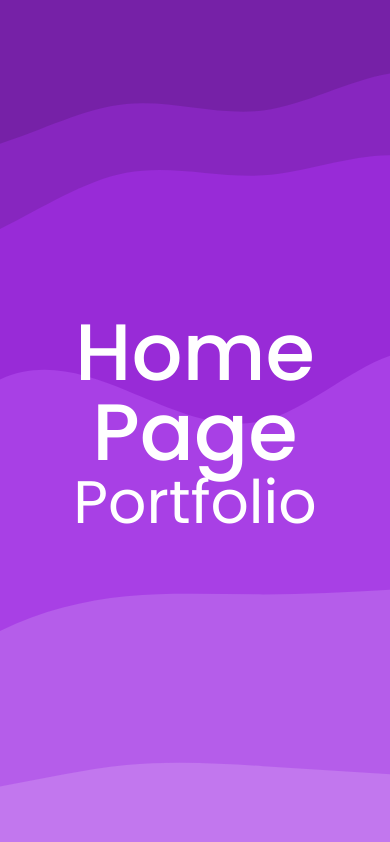
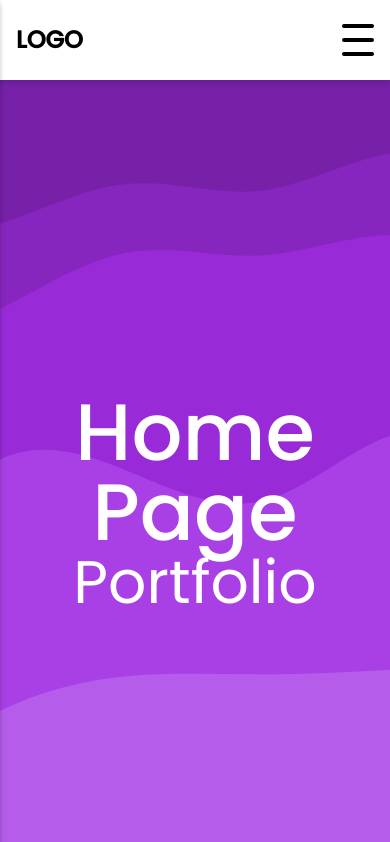
Before and after one commit to chocomilku/EmpTechQ2Portfolio, a Next.js app: page / in a window 390 px wide. Shown: the top 842 px of the page. Built offline with nearby package versions, Linux system fonts and the light colour scheme.

Commit message:
yoinked some navbar i found on the internet. will change it

```diff
--- /dev/null
+++ b/components/Navbar.tsx
@@ -0,0 +1,91 @@
+import { useState } from "react";
+
+function NavLink({ to, children }) {
+	return (
+		<a href={to} className={`mx-4`}>
+			{children}
+		</a>
+	);
+}
+
+function MobileNav({ open, setOpen }) {
+	return (
+		<div
+			className={`absolute top-0 left-0 h-screen w-screen bg-white transform ${
+				open ? "-translate-x-0" : "-translate-x-full"
+			} transition-transform duration-300 ease-in-out filter drop-shadow-md `}>
+			<div className="flex items-center justify-center filter drop-shadow-md bg-white h-20">
+				{" "}
+				{/*logo container*/}
+				<a className="text-xl font-semibold" href="/">
+					LOGO
+				</a>
+			</div>
+			<div className="flex flex-col ml-4">
+				<a
+					className="text-xl font-medium my-4"
+					href="/about"
+					onClick={() =>
+						setTimeout(() => {
+							setOpen(!open);
+						}, 100)
+					}>
+					About
+				</a>
+				<a
+					className="text-xl font-normal my-4"
+					href="/contact"
+					onClick={() =>
+						setTimeout(() => {
+							setOpen(!open);
+						}, 100)
+					}>
+					Contact
+				</a>
+			</div>
+		</div>
+	);
+}
+
+export function Navbar() {
+	const [open, setOpen] = useState(false);
+	return (
+		<nav className="flex filter drop-shadow-md bg-white px-4 py-4 h-20 items-center">
+			<MobileNav open={open} setOpen={setOpen} />
+			<div className="w-3/12 flex items-center">
+				<a className="text-2xl font-semibold" href="/">
+					LOGO
+				</a>
+			</div>
+			<div className="w-9/12 flex justify-end items-center">
+				<div
+					className="z-50 flex relative w-8 h-8 flex-col justify-between items-center md:hidden"
+					onClick={() => {
+						setOpen(!open);
+					}}>
+					{/* hamburger button */}
+					<span
+						className={`h-1 w-full bg-black rounded-lg transform transition duration-300 ease-in-out ${
+							open ? "rotate-45 translate-y-3.5" : ""
+						}`}
+					/>
+					<span
+						className={`h-1 w-full bg-black rounded-lg transition-all duration-300 ease-in-out ${
+							open ? "w-0" : "w-full"
+						}`}
+					/>
+					<span
+						className={`h-1 w-full bg-black rounded-lg transform transition duration-300 ease-in-out ${
+							open ? "-rotate-45 -translate-y-3.5" : ""
+						}`}
+					/>
+				</div>
+
+				<div className="hidden md:flex">
+					<NavLink to="/contact">CONTACT</NavLink>
+					<NavLink to="/about">ABOUT</NavLink>
+				</div>
+			</div>
+		</nav>
+	);
+}
--- a/pages/_app.tsx
+++ b/pages/_app.tsx
@@ -1,11 +1,13 @@
 import { ThemeProvider } from "next-themes";
 import "../styles/globals.scss";
 import type { AppProps } from "next/app";
+import { Navbar } from "../components/Navbar";
 
 function MyApp({ Component, pageProps }: AppProps) {
 	return (
 		<>
 			<ThemeProvider attribute="class">
+				<Navbar />
 				<Component {...pageProps} />
 			</ThemeProvider>
 		</>
```
